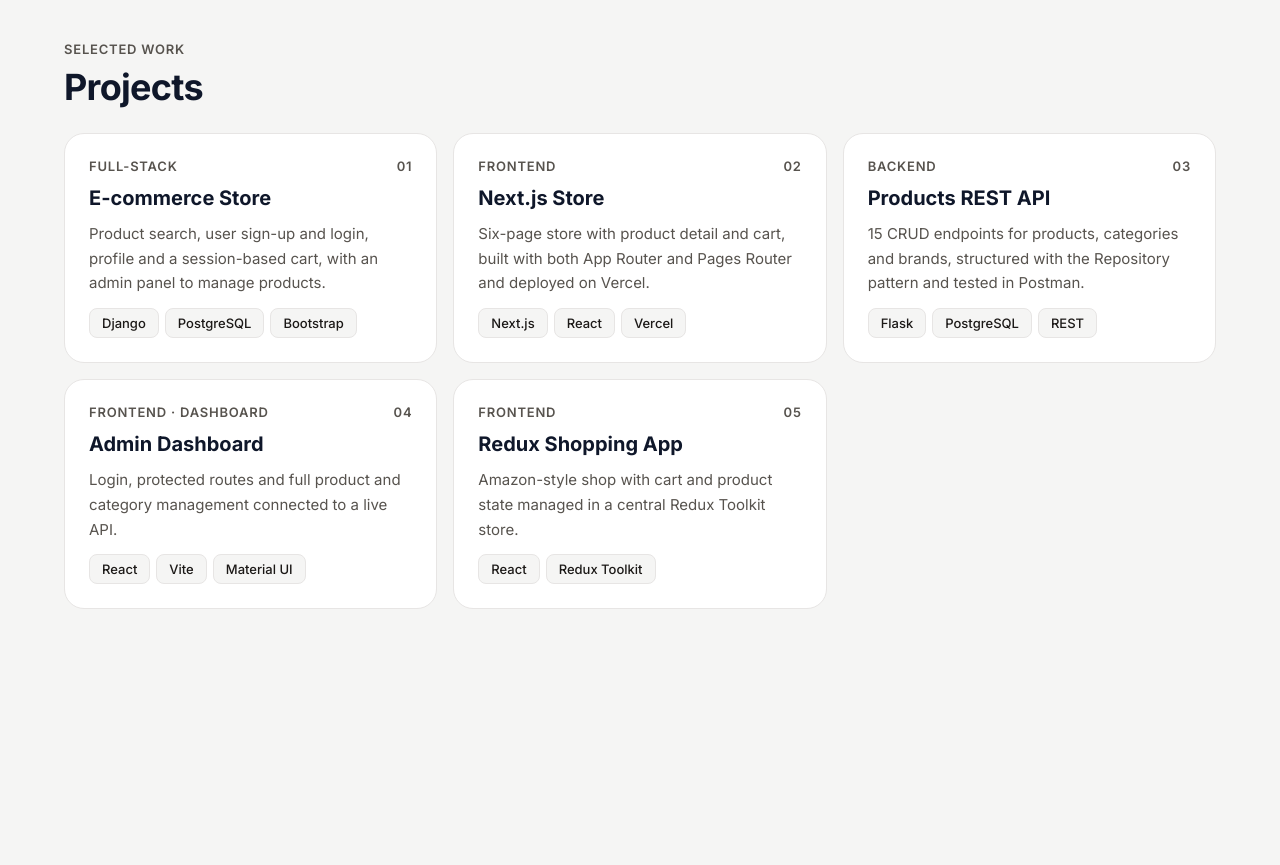
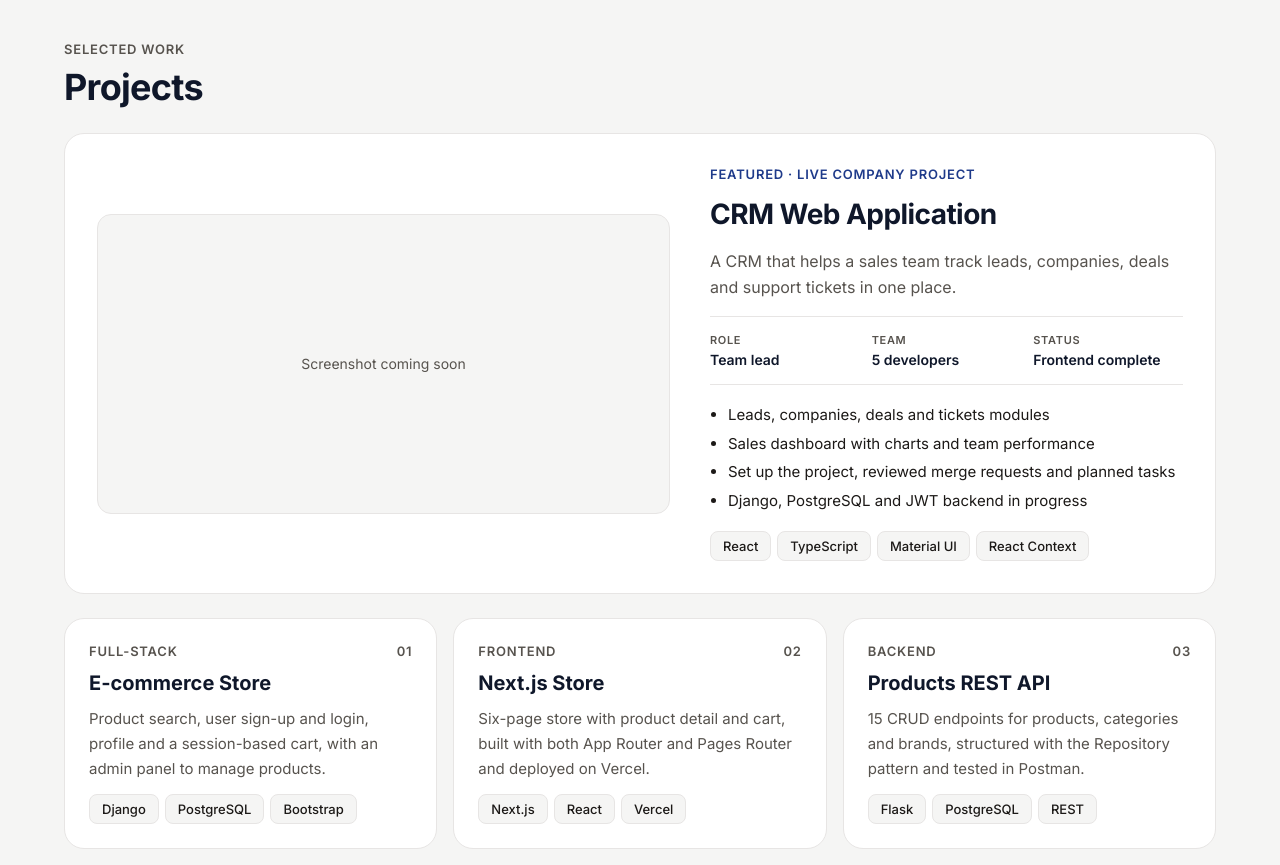
Before and after one commit to shijinanithin/portfolio, a Next.js app: page / in a window 1280 px wide. Shown: the part 800-1665 px from the top of the page. Before the commit the page ends 1441 px from the top, so only its background shows below. Built offline with nearby package versions, Linux system fonts and the light colour scheme.

Commit message:
Add featured CRM project

```diff
--- /dev/null
+++ b/app/components/FeaturedProject.module.css
@@ -0,0 +1,96 @@
+.card {
+    background: var(--card);
+    border: 1px solid var(--border);
+    border-radius: 20px;
+    padding: 32px;
+    display: flex;
+    flex-wrap: wrap;
+    gap: 40px;
+    align-items: center;
+}
+
+.preview {
+    flex: 1 1 440px;
+    position: relative;
+    min-height: 300px;
+    border-radius: 14px;
+    overflow: hidden;
+    background: var(--bg);
+    border: 1px solid var(--border);
+    display: flex;
+    align-items: center;
+    justify-content: center;
+}
+
+.previewImg {
+    object-fit: cover;
+    object-position: top left;
+}
+
+.placeholder {
+    font-size: 14px;
+    color: var(--muted);
+}
+
+.content {
+    flex: 1 1 340px;
+    display: flex;
+    flex-direction: column;
+    gap: 16px;
+}
+
+.label {
+    font-size: 13px;
+    font-weight: 600;
+    letter-spacing: 0.06em;
+    text-transform: uppercase;
+    color: var(--primary);
+}
+
+.title {
+    margin: 0;
+    font-size: 28px;
+    line-height: 1.2;
+    font-weight: 700;
+    letter-spacing: -0.02em;
+    color: var(--heading);
+}
+
+.description {
+    margin: 0;
+    font-size: 16px;
+    line-height: 1.65;
+    color: var(--muted);
+}
+
+.facts {
+    margin: 0;
+    padding: 16px 0;
+    display: grid;
+    grid-template-columns: repeat(3, 1fr);
+    gap: 12px;
+    border-top: 1px solid var(--border);
+    border-bottom: 1px solid var(--border);
+}
+
+.facts dt {
+    font-size: 11px;
+    font-weight: 600;
+    letter-spacing: 0.06em;
+    text-transform: uppercase;
+    color: var(--muted);
+}
+
+.facts dd {
+    margin: 4px 0 0;
+    font-size: 14px;
+    font-weight: 600;
+    color: var(--heading);
+}
+
+.highlights {
+    margin: 0;
+    padding-left: 18px;
+    font-size: 15px;
+    line-height: 1.9;
+}
--- /dev/null
+++ b/app/components/FeaturedProject.tsx
@@ -0,0 +1,53 @@
+import Image from "next/image";
+import { featuredProject as project } from "../data/projects";
+import TagList from "./TagList";
+import styles from "./FeaturedProject.module.css";
+
+export default function FeaturedProject() {
+  return (
+    <article className={styles.card}>
+      <div className={styles.preview}>
+        {project.image ? (
+          <Image
+            src={project.image}
+            alt={`Screenshot of ${project.title}`}
+            fill
+            sizes="(max-width: 900px) 100vw, 55vw"
+            className={styles.previewImg}
+          />
+        ) : (
+          <span className={styles.placeholder}>Screenshot coming soon</span>
+        )}
+      </div>
+
+      <div className={styles.content}>
+        <span className={styles.label}>{project.label}</span>
+        <h3 className={styles.title}>{project.title}</h3>
+        <p className={styles.description}>{project.description}</p>
+
+        <dl className={styles.facts}>
+          <div>
+            <dt>Role</dt>
+            <dd>{project.role}</dd>
+          </div>
+          <div>
+            <dt>Team</dt>
+            <dd>{project.team}</dd>
+          </div>
+          <div>
+            <dt>Status</dt>
+            <dd>{project.status}</dd>
+          </div>
+        </dl>
+
+        <ul className={styles.highlights}>
+          {project.highlights.map((item) => (
+            <li key={item}>{item}</li>
+          ))}
+        </ul>
+
+        <TagList tags={project.tags} />
+      </div>
+    </article>
+  );
+}
--- a/app/components/Projects.tsx
+++ b/app/components/Projects.tsx
@@ -1,6 +1,7 @@
 import { projects } from "../data/projects";
 import styles from "./Projects.module.css";
 import ProjectCard from "./ProjectCard";
+import FeaturedProject from "./FeaturedProject";
 
 export default function Projects() {
   return (
@@ -9,6 +10,7 @@ export default function Projects() {
         <p className={styles.eyebrow}>Selected work</p>
         <h2 className={styles.title}>Projects</h2>
       </div>
+      <FeaturedProject />
       <div className={styles.grid}>
         {projects.map((project, index) => (
           <ProjectCard
--- a/app/data/projects.ts
+++ b/app/data/projects.ts
@@ -8,6 +8,7 @@ export type Project = {
   tags: string[];
   demoUrl?: string;
   codeUrl?: string;
+  image?: string;
 };
 
 export const projects: Project[] = [
@@ -52,3 +53,27 @@ export const projects: Project[] = [
     tags: ["React", "Redux Toolkit"],
   },
 ];
+export type FeaturedProject = Project & {
+  role: string;
+  team: string;
+  status: string;
+  highlights: string[];
+};
+
+export const featuredProject: FeaturedProject = {
+  title: "CRM Web Application",
+  label: "Featured · Live company project",
+  category: "frontend",
+  description:
+    "A CRM that helps a sales team track leads, companies, deals and support tickets in one place.",
+  tags: ["React", "TypeScript", "Material UI", "React Context"],
+  role: "Team lead",
+  team: "5 developers",
+  status: "Frontend complete",
+  highlights: [
+    "Leads, companies, deals and tickets modules",
+    "Sales dashboard with charts and team performance",
+    "Set up the project, reviewed merge requests and planned tasks",
+    "Django, PostgreSQL and JWT backend in progress",
+  ],
+};
```
